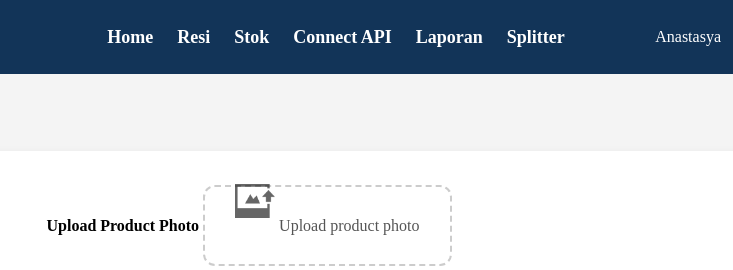
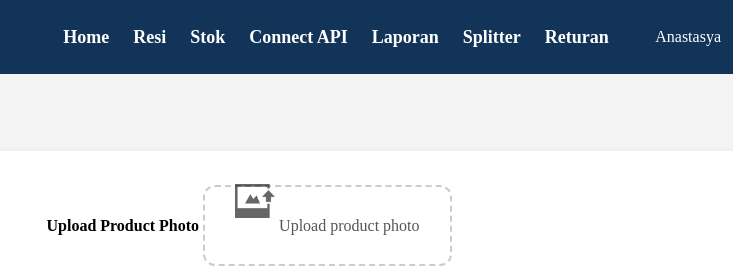
Before and after one commit to HarmonyFajar/fam_dashboard, a plain HTML site: page stok_add_product.html in a window 1280 px wide. Shown: the top 270 px of the page, 491-1224 px from the left. Drawn offline with Linux system fonts and the light colour scheme; a web font is replaced by a local one.

Commit message:
Update stok_add_product.html
<a href="returan_input.html">Returan</a>

```diff
--- a/stok_add_product.html
+++ b/stok_add_product.html
@@ -159,6 +159,7 @@
         <a href="#">Connect API</a>
         <a href="#">Laporan</a>
         <a href="compare_resi.html">Splitter</a>
+        <a href="returan_input.html">Returan</a>
       </div>
       <div class="profile">
         <span>Anastasya</span>
```
